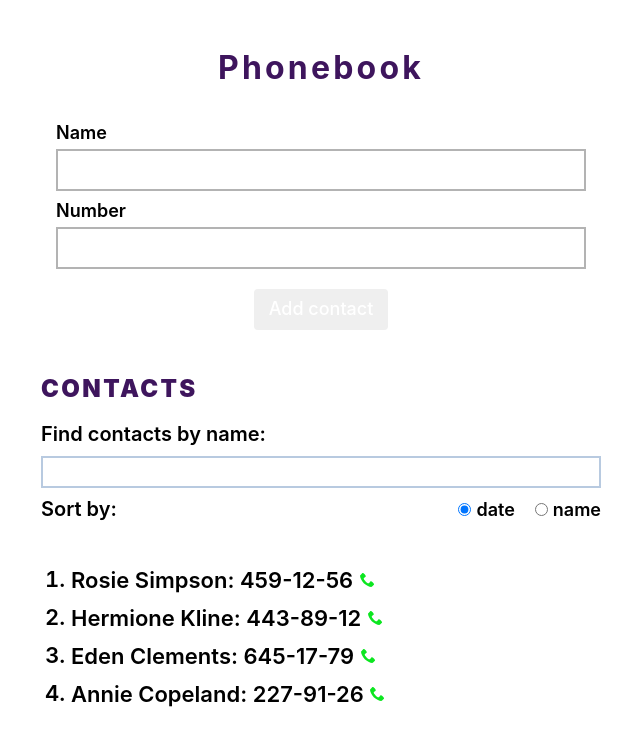
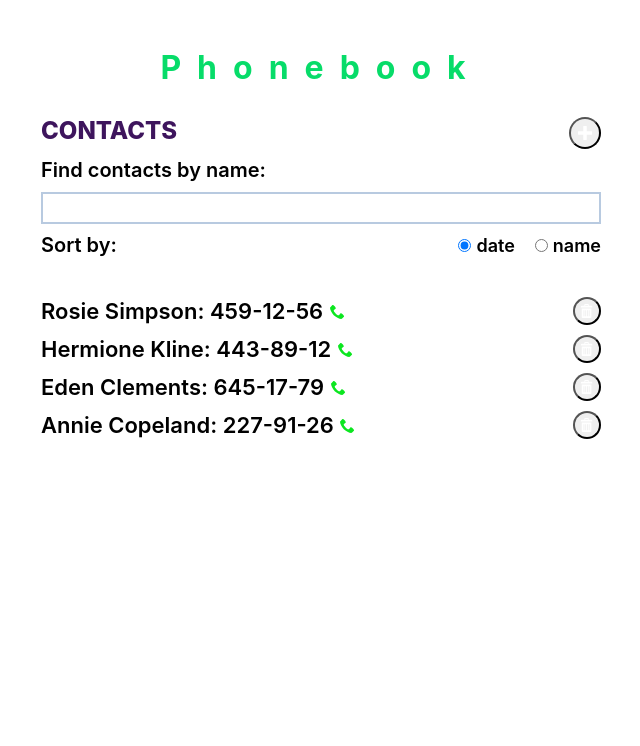
Before and after one commit to AlinaBovdyr/goit-react-hw-03-phonebook, a React (Create React App) app: page / in a window 1280 px wide. Shown: the top 746 px of the page, without its empty margins (319-959 px from the left). Built offline with nearby package versions, Linux system fonts and the light colour scheme.

Commit message:
Добавляет модальное окно

```diff
--- a/public/index.html
+++ b/public/index.html
@@ -29,6 +29,7 @@
   <body>
     <noscript>You need to enable JavaScript to run this app.</noscript>
     <div id="root"></div>
+    <div id="modal-root"></div>
     <!--
       This HTML file is a template.
       If you open it directly in the browser, you will see an empty page.
--- /dev/null
+++ b/src/App.css
@@ -0,0 +1,10 @@
+.title-wrapper {
+  display: flex;
+  justify-content: space-between;
+  margin-bottom: 10px;
+}
+
+.Add-btn {
+  width: 32px;
+  height: 32px;
+}
--- a/src/App.js
+++ b/src/App.js
@@ -1,11 +1,15 @@
 import React, { PureComponent } from 'react';
 import { v4 as uuidv4 } from 'uuid';
+import { ReactComponent as AddIcon } from './icons/plus.svg';
 
 import Container from './components/Container';
 import ContactForm from './components/ContactForm';
 import Filter from './components/Filter';
 import ContactList from './components/ContactList';
 import Sorter from './components/Sorter';
+import IconButton from './components/UI/IconButton';
+import Modal from './components/UI/Modal/Modal';
+import './App.css';
 
 class App extends PureComponent {
   state = {
@@ -17,6 +21,7 @@ class App extends PureComponent {
     ],
     filter: '',
     sortBy: 'id',
+    showModal: false,
   };
 
   componentDidMount() {
@@ -53,6 +58,8 @@ class App extends PureComponent {
     this.setState(({ contacts }) => {
       return { contacts: [...contacts, contact] };
     });
+
+    this.toggleModal();
   };
 
   deleteContact = contactId => {
@@ -99,17 +106,39 @@ class App extends PureComponent {
     }
   };
 
+  toggleModal = () => {
+    this.setState(({ showModal }) => ({
+      showModal: !showModal,
+    }));
+  };
+
   render() {
-    const { filter, contacts, sortBy } = this.state;
+    const { filter, contacts, sortBy, showModal } = this.state;
     const visibleContacts = this.getVisibleContacts();
     const sortedContacts = this.getSortedContacts();
 
     return (
       <Container>
         <h1>Phonebook</h1>
-        <ContactForm onAddContact={this.addContact} />
 
-        <h2>Contacts</h2>
+        <div className="title-wrapper">
+          <h2>Contacts</h2>
+          <IconButton
+            className="Add-btn"
+            onClick={this.toggleModal}
+            aria-label="Add contact"
+            title="Add contact"
+          >
+            <AddIcon width="14" height="14" fill="#fff" />
+          </IconButton>
+        </div>
+
+        {showModal && (
+          <Modal onClose={this.toggleModal}>
+            <ContactForm onAddContact={this.addContact} />
+          </Modal>
+        )}
+
         {contacts.length > 1 && (
           <>
             <Filter value={filter} onChangeFilter={this.changeFilter} />
--- a/src/components/ContactForm/ContactForm.module.css
+++ b/src/components/ContactForm/ContactForm.module.css
@@ -5,23 +5,20 @@
   display: flex;
   flex-direction: column;
   width: 100%;
-  padding: 15px;
-  margin-bottom: 30px;
-
-  border: 1px solid mainColor;
+  padding: 20px;
 }
 
 .field {
   display: flex;
   flex-direction: column;
-  margin-bottom: 10px;
+  margin-bottom: 20px;
 }
 
 .label {
   margin-bottom: 5px;
 
   font-size: 18px;
-  font-weight: 600;
+  font-weight: 700;
   color: mainColor;
 }
 
@@ -37,7 +34,7 @@
 }
 
 .button {
-  margin-top: 10px;
+  margin-top: 20px;
   padding: 10px 15px;
   max-width: 150px;
   align-self: center;
--- a/src/components/ContactList/ContactList.module.css
+++ b/src/components/ContactList/ContactList.module.css
@@ -15,23 +15,18 @@
   justify-content: space-between;
 }
 
+.button {
+  border: none;
+  background-color: #fff;
+}
+
 .button:hover,
 .button:focus {
-  border: none;
+  background-color: #fff;
 }
 
-.deleteButton {
-  border: 1px solid bgColor;
-  background-color: bgColor;
-}
-
-.deleteButton:hover,
-.deleteButton:focus {
-  background-color: accentColor;
-}
-
-.deleteButton:focus {
-  background-color: activeBtnColor;
+.button:active {
+  background-color: #fff;
 }
 
 .icon {
--- a/src/components/ContactList/ContactListItem.jsx
+++ b/src/components/ContactList/ContactListItem.jsx
@@ -24,7 +24,6 @@ function ContactListItem({ name, number, onDelete }) {
         </span>
         <IconButton
           title="Delete contact"
-          className={(s.button, s.deleteButton)}
           onClick={onDelete}
           aria-label="Delete contact"
         >
--- a/src/components/UI/IconButton/IconButton.module.css
+++ b/src/components/UI/IconButton/IconButton.module.css
@@ -1,17 +1,25 @@
 @value colors: '../../../styles/variables/colors.css';
-@value bgColor from colors;
+@value bgColor, accentColor, activeBtnColor from colors;
 
 .button {
   width: 28px;
   height: 28px;
   padding: 5px;
   border-radius: 50%;
-  border: none;
-  background-color: #fff;
-  color: #fff;
+  border: 1px solid bgColor;
+  background-color: bgColor;
   cursor: pointer;
 
   display: inline-flex;
   align-items: center;
   justify-content: center;
 }
+
+.button:hover,
+.button:focus {
+  background-color: accentColor;
+}
+
+.button:focus {
+  background-color: activeBtnColor;
+}
--- /dev/null
+++ b/src/components/UI/IconButton/index.js
@@ -0,0 +1 @@
+export { default } from './IconButton';
--- /dev/null
+++ b/src/components/UI/Modal/Modal.js
@@ -0,0 +1,52 @@
+import React, { Component } from 'react';
+import { createPortal } from 'react-dom';
+import s from './Modal.module.css';
+import { ReactComponent as CloseIcon } from '../../../icons/cross.svg';
+import IconButton from '../IconButton';
+
+const modalRoot = document.querySelector('#modal-root');
+
+export default class Modal extends Component {
+  componentDidMount() {
+    window.addEventListener('keydown', this.handleKeyDown);
+  }
+
+  componentWillUnmount() {
+    window.removeEventListener('keydown', this.handleKeyDown);
+  }
+
+  handleKeyDown = e => {
+    if (e.code === 'Escape') {
+      this.props.onClose();
+    }
+  };
+
+  handleBackdropClick = e => {
+    if (e.currentTarget === e.target) {
+      this.props.onClose();
+    }
+  };
+
+  handleCloseBtnClick = () => {
+    this.props.onClose();
+  };
+
+  render() {
+    return createPortal(
+      <div className={s.backdrop} onClick={this.handleBackdropClick}>
+        <div className={s.content}>
+          {this.props.children}
+          <IconButton
+            className={s.closeBtn}
+            onClick={this.handleCloseBtnClick}
+            aria-label="Close modal"
+            title="Close modal"
+          >
+            <CloseIcon width="12" height="12" fill="#fff" />
+          </IconButton>
+        </div>
+      </div>,
+      modalRoot,
+    );
+  }
+}
--- /dev/null
+++ b/src/components/UI/Modal/Modal.module.css
@@ -0,0 +1,33 @@
+.backdrop {
+  position: fixed;
+  top: 0;
+  left: 0;
+  width: 100vw;
+  height: 100vh;
+  background-color: rgba(0, 0, 0, 0.5);
+}
+
+.content {
+  position: absolute;
+  top: 50%;
+  left: 50%;
+  transform: translate(-50%, -50%);
+  min-height: 300px;
+  max-width: 600px;
+  width: 100%;
+  padding: 30px;
+  background-color: #fff;
+  border-radius: 3px;
+  box-shadow: 0px 2px 1px -1px rgba(0, 0, 0, 0.2),
+    0px 1px 1px 0px rgba(0, 0, 0, 0.14), 0px 1px 3px 0px rgba(0, 0, 0, 0.12);
+
+  display: flex;
+  align-items: center;
+  justify-content: center;
+}
+
+.closeBtn {
+  position: absolute;
+  top: 10px;
+  right: 10px;
+}
--- a/src/index.css
+++ b/src/index.css
@@ -14,17 +14,19 @@ code {
 
 h1,
 h2 {
-  margin-top: 0;
-  color: #3e155d;
-  letter-spacing: 0.1em;
+  margin: 0;
 }
 
 h1 {
+  margin-bottom: 30px;
   text-align: center;
+  color: #07dc69;
+  letter-spacing: 0.5em;
 }
 
 h2 {
-  font-weight: 900;
+  font-weight: 800;
+  color: #3e155d;
   text-transform: uppercase;
 }
 
@@ -33,8 +35,11 @@ p {
 }
 
 ol {
+  list-style: none;
   margin: 0;
-  padding: 5px 30px;
-  padding-right: 15px;
+  padding: 0;
+  /* padding-right: 5px; */
+  /* padding: 5px 30px; */
+  /* padding-right: 15px; */
   width: 100%;
 }
```
Also changed, not shown: src/icons/cross.svg (added), src/icons/plus.svg.
